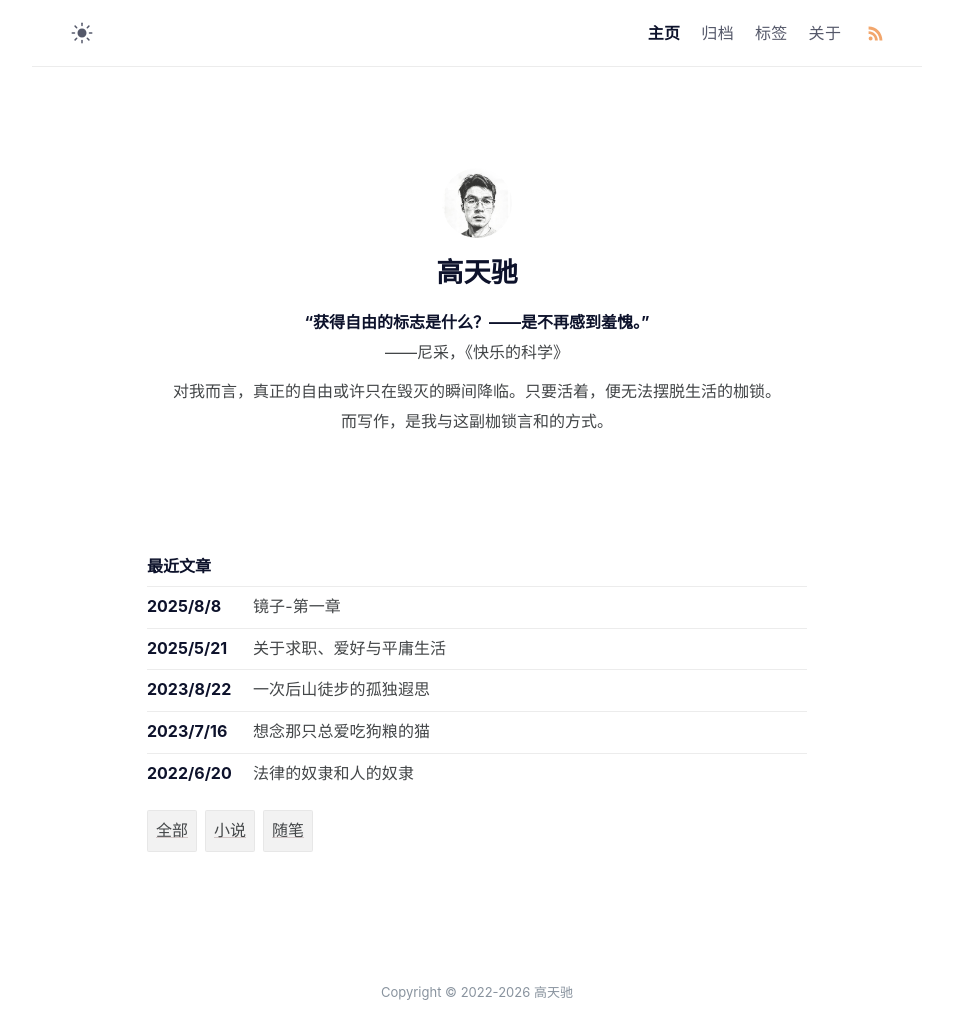
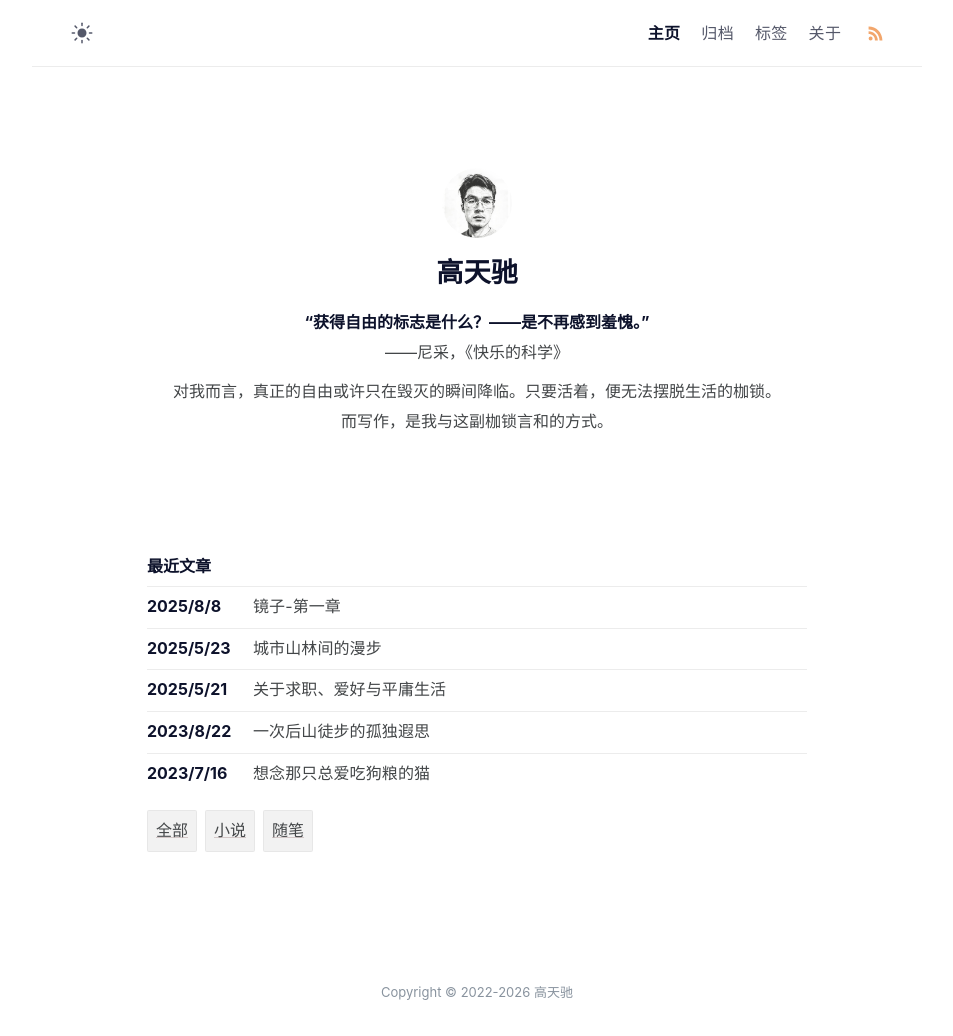
Before and after one commit to gaotianchi/gaotianchi.github.io, a Jekyll site: the page built from index.md, in a window 1280 px wide. Shown: the whole page, without its empty margins (163-1116 px from the left). Built offline with Jekyll 4.4.1, drawn with Linux system fonts in a browser that asks for light colours; some of the changed lines change nothing that is shown.

Commit message:
Add new post: 城市山林间的漫步 reflecting on a walk in the park and personal reflections

```diff
--- /dev/null
+++ b/_posts/2025-05-23-walkers-monologue-in-the-park.md
@@ -0,0 +1,33 @@
+---
+title: 城市山林间的漫步
+description: 忘记那个公园叫什么了，离我租的房子很近。
+tags:
+  - 随笔
+date: 2025-05-23T20:45:21+08:00
+layout: post
+---
+今天天气凉爽，清风拂过，体感微凉。在家呆久了，感觉无所事事，决定出去走走，目的地是附近的公园，大约要步行二十分钟。
+
+这几天看电视看得有些多。当我找不到好电影，决定继续读加缪《西西弗斯神话》这本书时，顿时感觉不太习惯阅读文字。我有过很多次类似的经历：当我习惯了从一种感官刺激较强的媒介中接受信息后，很难在短时间内适应相比之下感官刺激较弱的媒介。这与人体内的某些化学物质有关。吸毒者之所以会对毒品产生强烈依赖，是因为他们已经无法从正常生活中获取到与毒品等价的感官刺激。从这个角度来看，如果我认为文字媒介能够带来更多价值，那就要对视频媒介保持警惕与克制。
+
+我很少在下午散步，今天是个例外。路上，我常常在公交站歇脚。我坐在站台的长椅上，看起来像是在等待下一班公交车，实际上我坐在这里与公交车毫无关系。轮胎摩擦柏油路的声音从未停歇，走在人行道上让我回忆起几个月前的杭州之旅。那一天，我在毫无计划的情况下孤身前往杭州求职，当天又仓皇返程。期间，我想找个安静的地方打电话，直到电话电池耗尽也没能如愿。这大概就是城市吧。
+
+散步对我的情绪有着显著的调节作用。如果我依旧像以前一样整日宅在屋里，满脑子想着找工作、找不到好电影之类的琐事，我只会变得越来越消沉。这让我本就消瘦的体型显得更加弱不禁风。散步的过程中，我常常自言自语，用手机的语音转录工具记录谈话内容，之后再根据这些内容撰写博客文章。试想，一个生活波澜不惊、终日坐在电脑前的人，能输出什么样的内容呢？若没有散步激发的灵感，我真的不知道能写些什么。我的生活太过平凡，然而我一时也分辨不出，这是不是一种幸福的状态。
+
+谈到当前的博客创作，我的文章基本上只有文字。一种比较理想的状态是，每篇博文都经过合理的图文排版，至少应包括标题、正文、封面、插图和摘要。今天上午，我摸索了一番博客搭建平台。原本想着升级我的网站，让它更好地支持图文排版，但网站维护的成本让我望而却步。等以后有了稳定的资金流再说吧。未来的网站规划是：在保持内容创作的基础上，增加图文排版，后期开设播客栏目——我个人挺喜欢听音频节目。
+
+我比预计时间稍晚到达公园，路途中走走停停、四处观望，还在公交站坐了一会儿。途经很多高端小区，有些甚至如别墅一般。相比之下，我居住的地方更像是一座城市中的村子。
+
+公园入口是一个半圆形的广场。我在广场中央找了一个长椅坐下，然而那张长椅似乎遭受了严重的人为破坏，坐着非常不舒服，我只好换地方。走了大约五十米后，在另一张长椅上安顿下来。我兴致勃勃地谈论起博客未来发展的畅想。
+
+稍作停留后，我向山顶进发。途中经过公园的标志性建筑——由白色大理石雕刻而成的菩萨手掌。与我同行的只有一位遛狗的大叔，我比他更早到达山腰。临近半山腰时，他问我上面还有没有台阶。我当时以为自己快到山顶了，于是告诉他“已经到山顶了”。大叔顿时如释重负，带着他的白色泰迪狗下山了。半山腰有一块人工平地，用乱石铺就，中间长着一棵树——我不知道它的名字。站在这块平地上，回望来路，一排排大约三十层高的居民楼映入眼帘，公园入口的广场仿佛坐落在山谷之中。
+
+没有停留太久，我继续向山顶前进。几分钟后到达目的地，像我去过的很多山顶一样，这里也有一个亭子。出乎意料的是，已经有人捷足先登，亭中似乎有两三人在聊天。我没有靠近他们，只是在山顶一块平地的边缘游荡，观察着这个视角下的城市。我望向山的另一面，与半山腰所见不同，这里没有一栋高楼，只有一些低矮的建筑隐匿于一望无际的树海之中。再往远处望去，尽是绵延起伏的群山，让人产生一种错觉，仿佛身处某座山中的村落。
+
+我只拍了几张照片。回过头来，发现亭中的游客已悄然离去，或许是我的到来打扰了他们的私人空间吧。我走上亭子，没有什么特别之处，只在亭外看到两尊佛像以及一些香炉。其中一尊白色佛像是菩萨像，不知是谁放置于此，多少透出几分诡异的气息。
+
+短暂停留后，我开始下山。这次我决定从来时路的另一边下山，也许会有新的发现。下山的路径先是一段台阶，随后在半山腰接上一段柏油路的平地，紧接着是一段陡峭的下坡柏油路。期间，我没有遇到任何人。由于大山与树林的阻隔，空气愈发静谧，仿佛置身田园；与此同时，也弥漫着一丝危险的气息，这让我感到兴奋。我穿着拖鞋，下坡时不得不赤脚行走，否则脚会卡在拖鞋前缘，汗水让我的脚底打滑。
+
+走完陡坡后，我来到一块长满喇叭花的空地，除此之外，还有一些亮黄色的小花，我叫不上它们的名字。我在这里驻足片刻，走到空地中央，像《大鱼》中的男主角那样，置身花海之间。不同的是，在我面前是巍峨大山，不是一见钟情的女人。
+
+至此，我踏上返程之路。疲惫让我变得沉默寡言，我关掉了录音。
--- a/index.md
+++ b/index.md
@@ -26,9 +26,7 @@
   - /random-thoughts-on-a-train/
   - /night-walk-thoughts/
   - /days-off-plan/
-  - /job-hobbies-and-mediocre-life/
   - /exploring-my-job-hunting-boundaries/
-  - /walkers-monologue-in-the-park/
   - /two-letters-i-wrote-to-my-teacher-three-years-ago/
   - /birthday-gift-for-23rd-year-old/
   - /turn-blogging-into-a-business/
```
